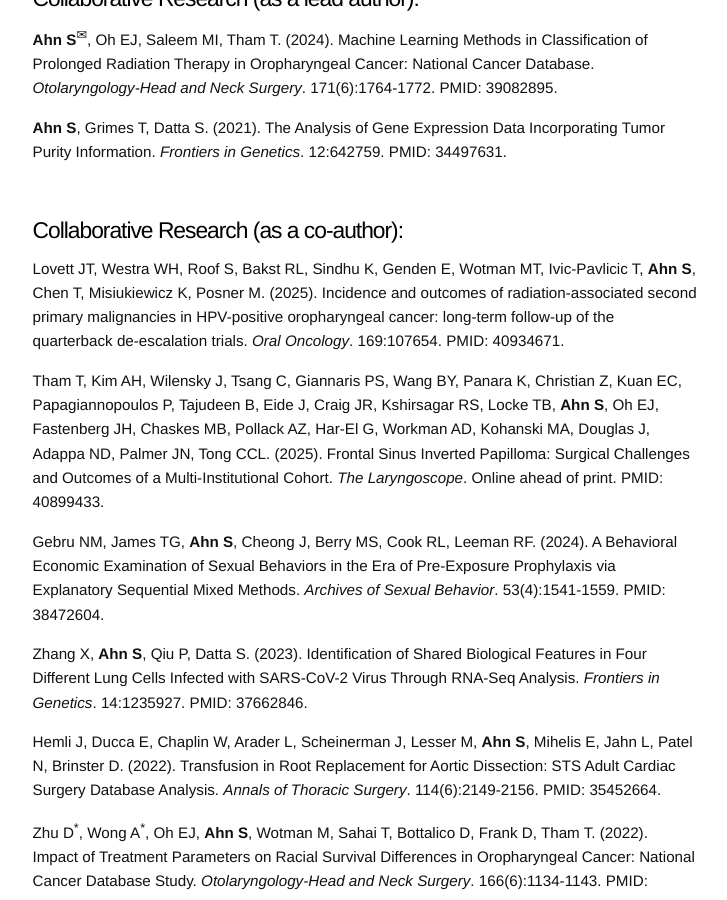
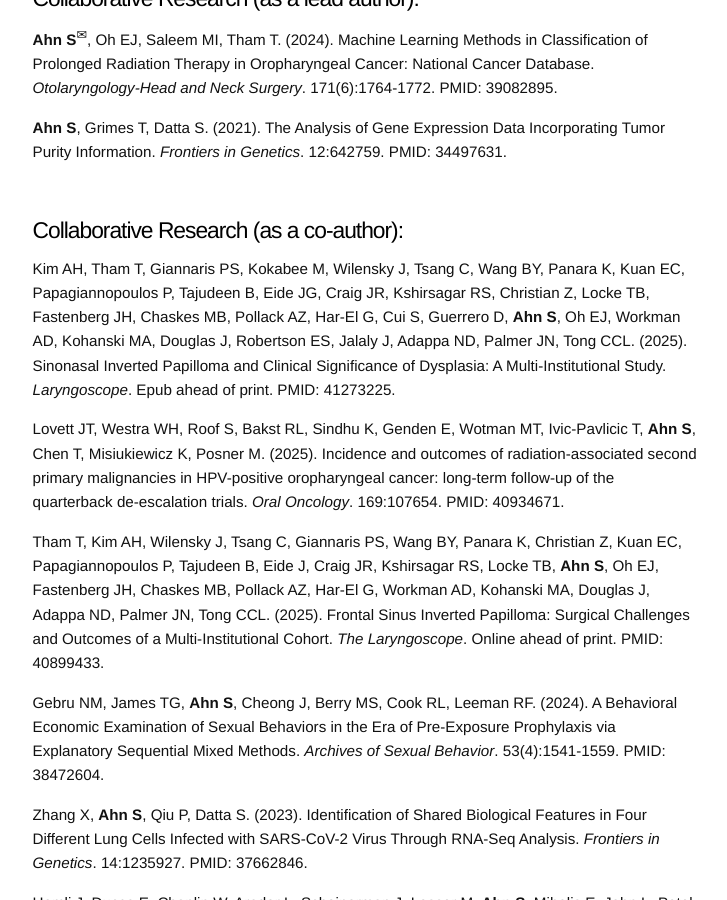
Before and after one commit to sjahnn/sjahnn.github.io, a Jekyll site: the page built from research.md, in a window 1280 px wide and 900 px high, scrolled down 945 px. Shown: the whole window, without its empty margins (275-1002 px from the left). Built offline with Jekyll 4.4.1, drawn with Linux system fonts in a browser that asks for light colours.

Commit message:
Update research.md

```diff
--- a/research.md
+++ b/research.md
@@ -70,6 +70,8 @@ Oh EJ, **Ahn S**, Tham T, Qian M. (2025). Leveraging Two-Phase Data for Improved
 
 
 # Collaborative Research (as a co-author):
+Kim AH, Tham T, Giannaris PS, Kokabee M, Wilensky J, Tsang C, Wang BY, Panara K, Kuan EC, Papagiannopoulos P, Tajudeen B, Eide JG, Craig JR, Kshirsagar RS, Christian Z, Locke TB, Fastenberg JH, Chaskes MB, Pollack AZ, Har-El G, Cui S, Guerrero D, **Ahn S**, Oh EJ, Workman AD, Kohanski MA, Douglas J, Robertson ES, Jalaly J, Adappa ND, Palmer JN, Tong CCL. (2025). Sinonasal Inverted Papilloma and Clinical Significance of Dysplasia: A Multi-Institutional Study. *Laryngoscope*. Epub ahead of print. PMID: 41273225.
+
 Lovett JT, Westra WH, Roof S, Bakst RL, Sindhu K, Genden E, Wotman MT, Ivic-Pavlicic T, **Ahn S**, Chen T, Misiukiewicz K, Posner M. (2025). Incidence and outcomes of radiation-associated second primary malignancies in HPV-positive oropharyngeal cancer: long-term follow-up of the quarterback de-escalation trials. *Oral Oncology*. 169:107654. PMID: 40934671.
 
 Tham T, Kim AH, Wilensky J, Tsang C, Giannaris PS, Wang BY, Panara K, Christian Z, Kuan EC, Papagiannopoulos P, Tajudeen B, Eide J, Craig JR, Kshirsagar RS, Locke TB, **Ahn S**, Oh EJ, Fastenberg JH, Chaskes MB, Pollack AZ, Har-El G, Workman AD, Kohanski MA, Douglas J, Adappa ND, Palmer JN, Tong CCL. (2025). Frontal Sinus Inverted Papilloma: Surgical Challenges and Outcomes of a Multi-Institutional Cohort. *The Laryngoscope*. Online ahead of print. PMID: 40899433.
```
